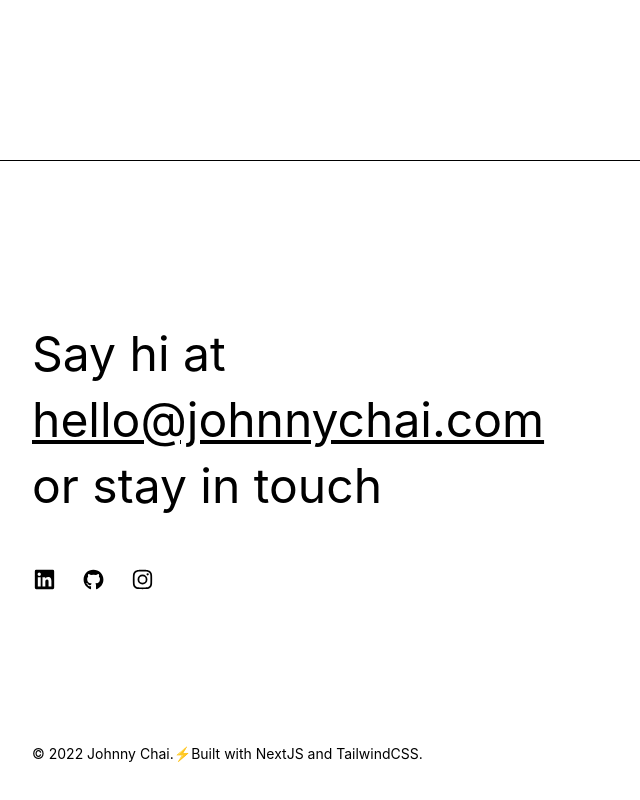
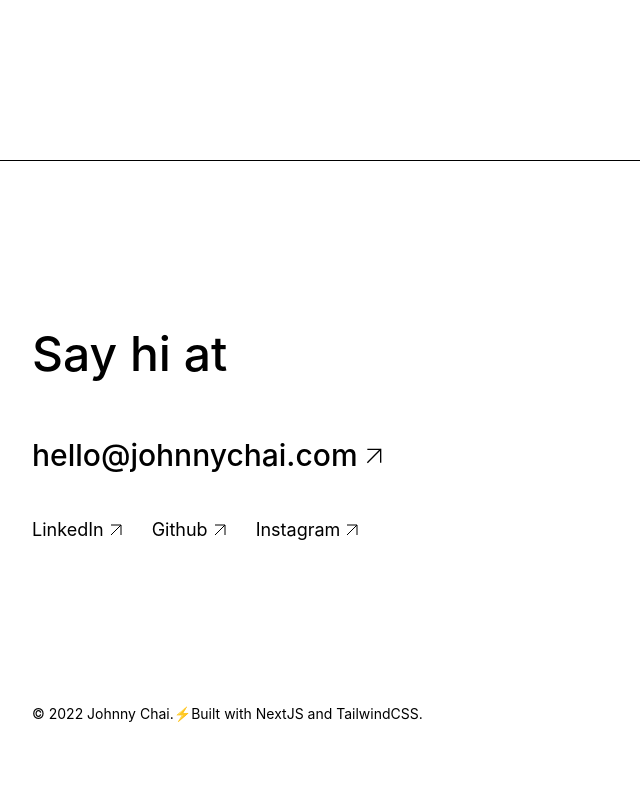
Before and after one commit to Johnmojo/johnnychai.com, a Next.js app: page /blog in a window 1280 px wide. Shown: the part 1017-1817 px from the top of the page, without its empty margins (0-640 px from the left). Built offline with nearby package versions, Linux system fonts and the light colour scheme.

Commit message:
fix: footer revamp and country tag add for skillCard

```diff
--- a/components/Content/SkillCard.tsx
+++ b/components/Content/SkillCard.tsx
@@ -1,7 +1,18 @@
+import Image from "next/image";
+
 const SkillCard = () => {
   return (
     <section className=" mx-auto max-w-screen-xl px-8">
       <div className="mx-auto my-40 max-w-screen-xl space-y-12 border-t border-b py-40 ">
+        <div className="flex items-center space-x-4 text-lg font-medium">
+          <Image
+            alt="Logo"
+            src="/../../../static/icons/location.svg"
+            width={14}
+            height={19}
+          />
+          <div>Kuching, Malaysia</div>
+        </div>
         <div className="w-full space-y-12 text-3xl md:w-3/4 md:text-5xl">
           <h3 className="leading-snug">
             <span className="font-medium">
--- a/components/Layout/Footer.tsx
+++ b/components/Layout/Footer.tsx
@@ -1,67 +1,126 @@
-import Image from "next/image";
-
 const Footer = () => {
   return (
     <footer className="border-t pt-28 pb-20">
       <div className="mx-auto max-w-screen-xl px-8">
-        <section className="my-12">
-          <h1 className="text-3xl leading-snug md:text-5xl md:leading-snug">
-            Say hi at <br />
+        <section className="mt-12 mb-6">
+          <h1 className="pb-12 text-3xl font-medium leading-snug md:text-5xl md:leading-snug">
+            Say hi at
+          </h1>
+          <h1 className="text-xl leading-snug md:text-3xl md:leading-snug">
             <a
-              href="mailto:hello@johnnychai.com"
               target="_blank"
               rel="noreferrer"
-              className="break-words text-black underline hover:text-blue-700"
+              href="mailto:hello@johnnychai.com"
+              className="group break-words font-medium"
             >
-              hello@johnnychai.com
+              <div className="flex items-center">
+                <div className="group-hover:underline">
+                  hello@johnnychai.com
+                </div>
+                <div className="mt-auto mb-auto overflow-hidden transition-all duration-300 ease-out group-hover:-translate-y-1 group-hover:translate-x-1">
+                  <svg
+                    xmlns="http://www.w3.org/2000/svg"
+                    className="h-8 w-8"
+                    width="20"
+                    height="20"
+                    viewBox="0 0 24 24"
+                    fill="none"
+                    stroke="currentColor"
+                    strokeWidth="1"
+                    data-darkreader-inline-stroke=""
+                  >
+                    <line x1="7" y1="17" x2="17" y2="7"></line>
+                    <polyline points="7 7 17 7 17 17"></polyline>
+                  </svg>
+                </div>
+              </div>
             </a>
-            <br />
-            or stay in touch
-            <br />
           </h1>
         </section>
-        <section className="mb-36 mt-12 flex text-lg text-black">
-          <ul className="flex">
-            <li className="mr-6">
+        <section className="mb-36 mt-6 flex text-lg text-black">
+          <ul className="flex flex-col md:flex-row">
+            <li className="my-4 mr-6">
               <a
                 target="_blank"
                 rel="noreferrer"
                 href="https://www.linkedin.com/in/johchai"
+                className="group"
               >
-                <Image
-                  alt="Logo"
-                  src="/../../../static/icons/linkedin.svg"
-                  width={25}
-                  height={25}
-                />
+                <div className="flex items-center justify-between">
+                  <div>LinkedIn</div>
+                  <div className="mt-auto mb-auto overflow-hidden transition-all duration-300 ease-out group-hover:-translate-y-1 group-hover:translate-x-1">
+                    <svg
+                      xmlns="http://www.w3.org/2000/svg"
+                      className="h-6 w-6"
+                      width="20"
+                      height="20"
+                      viewBox="0 0 24 24"
+                      fill="none"
+                      stroke="currentColor"
+                      strokeWidth="1"
+                      data-darkreader-inline-stroke=""
+                    >
+                      <line x1="7" y1="17" x2="17" y2="7"></line>
+                      <polyline points="7 7 17 7 17 17"></polyline>
+                    </svg>
+                  </div>
+                </div>
               </a>
             </li>
-            <li className="mr-6">
+            <li className="my-4 mr-6">
               <a
                 target="_blank"
                 rel="noreferrer"
                 href="https://www.github.com/johnmojo"
+                className="group"
               >
-                <Image
-                  alt="Logo"
-                  src="/../../../static/icons/github.svg"
-                  width={25}
-                  height={25}
-                />
+                <div className="flex items-center justify-between">
+                  <div>Github</div>
+                  <div className="mt-auto mb-auto overflow-hidden transition-all duration-300 ease-out group-hover:-translate-y-1 group-hover:translate-x-1">
+                    <svg
+                      xmlns="http://www.w3.org/2000/svg"
+                      className="h-6 w-6"
+                      width="20"
+                      height="20"
+                      viewBox="0 0 24 24"
+                      fill="none"
+                      stroke="currentColor"
+                      strokeWidth="1"
+                      data-darkreader-inline-stroke=""
+                    >
+                      <line x1="7" y1="17" x2="17" y2="7"></line>
+                      <polyline points="7 7 17 7 17 17"></polyline>
+                    </svg>
+                  </div>
+                </div>
               </a>
             </li>
-            <li className="mr-6">
+            <li className="my-4 mr-6">
               <a
                 target="_blank"
                 rel="noreferrer"
                 href="https://www.instagram.com/johnsaaz"
+                className="group"
               >
-                <Image
-                  alt="Logo"
-                  src="/../../../static/icons/instagram.svg"
-                  width={25}
-                  height={25}
-                />
+                <div className="flex items-center justify-between">
+                  <div>Instagram</div>
+                  <div className="mt-auto mb-auto overflow-hidden transition-all duration-300 ease-out group-hover:-translate-y-1 group-hover:translate-x-1">
+                    <svg
+                      xmlns="http://www.w3.org/2000/svg"
+                      className="h-6 w-6"
+                      width="20"
+                      height="20"
+                      viewBox="0 0 24 24"
+                      fill="none"
+                      stroke="currentColor"
+                      strokeWidth="1"
+                      data-darkreader-inline-stroke=""
+                    >
+                      <line x1="7" y1="17" x2="17" y2="7"></line>
+                      <polyline points="7 7 17 7 17 17"></polyline>
+                    </svg>
+                  </div>
+                </div>
               </a>
             </li>
           </ul>
```
Also changed, not shown: public/static/icons/location.svg (added).
